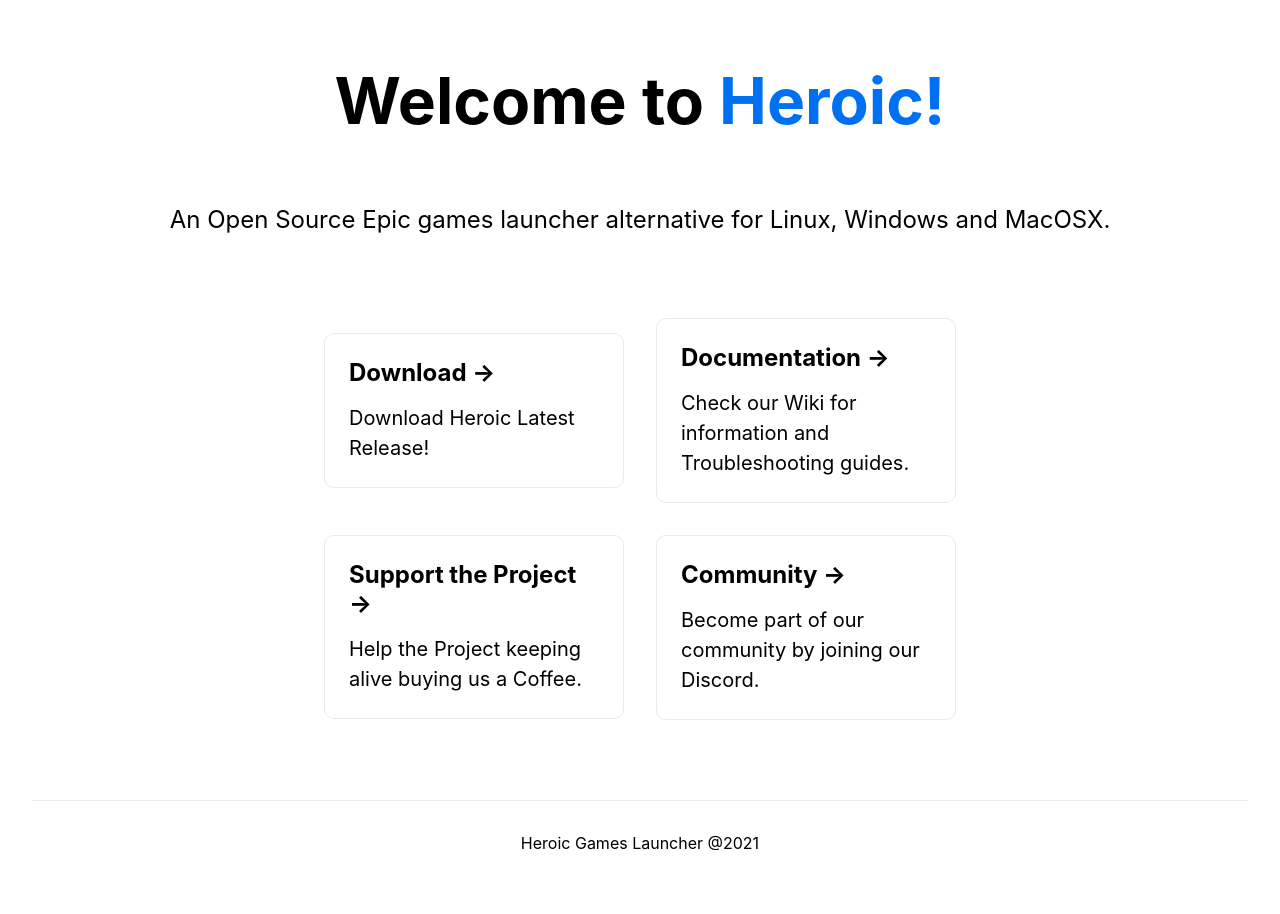
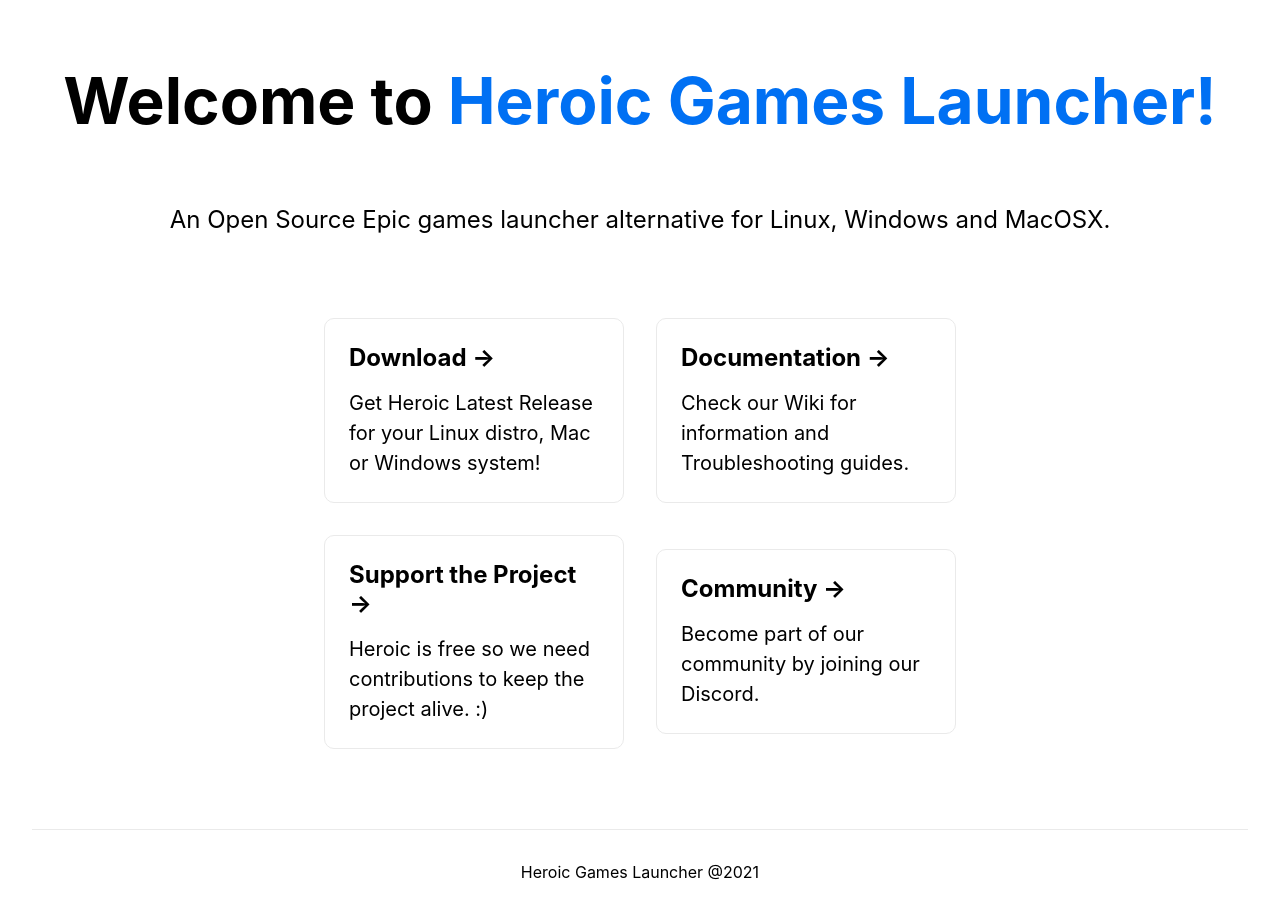
Before and after one commit to Heroic-Games-Launcher/heroic-website, a Next.js app: page / in a window 1280 px wide. Before the commit the page ends 885 px from the top, so only its background shows below. Built offline with nearby package versions, Linux system fonts and the light colour scheme.

Commit message:
Fix Typos

```diff
--- a/pages/index.tsx
+++ b/pages/index.tsx
@@ -13,7 +13,7 @@
 
       <main className={styles.main}>
         <h1 className={styles.title}>
-          Welcome to <a href="https://github.com/Heroic-Games-Launcher/HeroicGamesLauncher">Heroic!</a>
+          Welcome to <a href="https://github.com/Heroic-Games-Launcher/HeroicGamesLauncher">Heroic Games Launcher!</a>
         </h1>
 
         <p className={styles.description}>
@@ -24,7 +24,7 @@
 
           <a href="https://github.com/Heroic-Games-Launcher/HeroicGamesLauncher/releases" className={styles.card}>
             <h2>Download &rarr;</h2>
-            <p>Download Heroic Latest Release!</p>
+            <p>Get Heroic Latest Release for your Linux distro, Mac or Windows system!</p>
           </a>
 
           <a href="https://github.com/Heroic-Games-Launcher/HeroicGamesLauncher/wiki" className={styles.card}>
@@ -37,7 +37,7 @@
             className={styles.card}
           >
             <h2>Support the Project &rarr;</h2>
-            <p>Help the Project keeping alive buying us a Coffee.</p>
+            <p>Heroic is free so we need contributions to keep the project alive. :)</p>
           </a>
 
           <a
```
